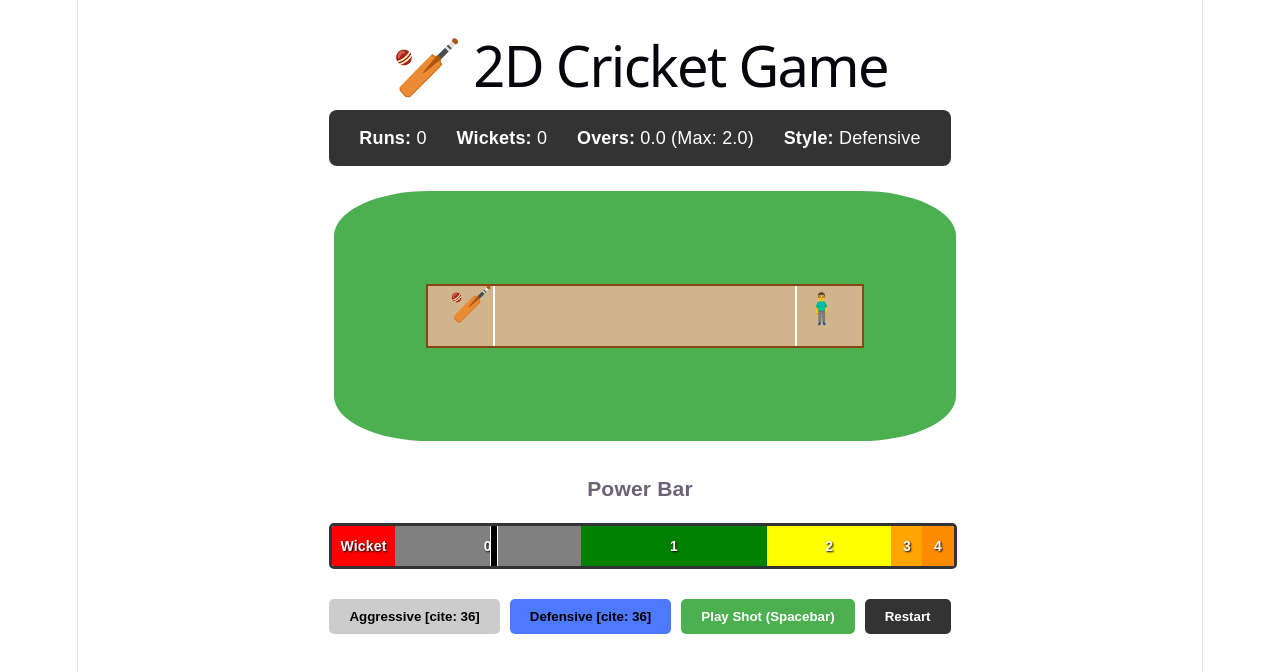
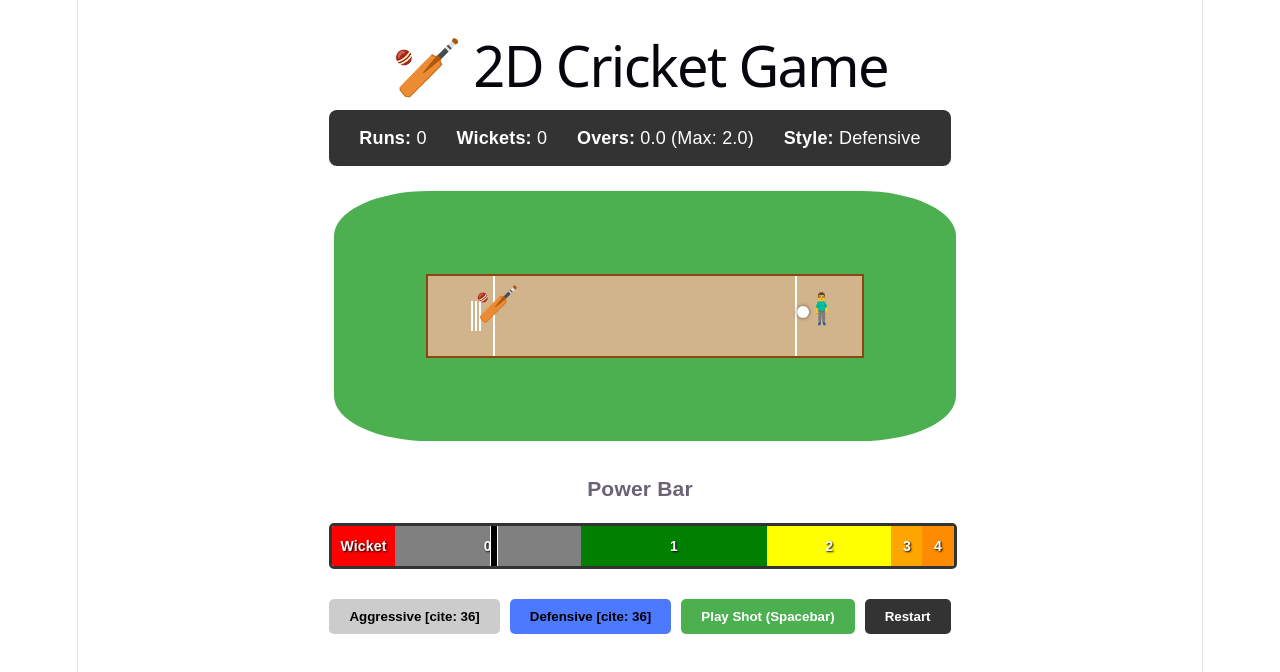
Before and after one commit to Harris-05/Web-Cricket-Game, a React (Vite) app: page / in a window 1280 px wide. Shown: the top 672 px of the page. Built offline with nearby package versions, Linux system fonts and the light colour scheme.

Commit message:
Game Board Aded Visuall IMporved game

```diff
--- a/src/App.jsx
+++ b/src/App.jsx
@@ -32,9 +32,10 @@ function App() {
   const [gameOver, setGameOver] = useState(false);
   const [lastAction, setLastAction] = useState("");
 
-  // Animation States
-  const [isAnimating, setIsAnimating] = useState(false);
-  const [isBatting, setIsBatting] = useState(false);
+  // Animation & Visual States [cite: 48, 49, 98]
+  const [animState, setAnimState] = useState("IDLE"); // IDLE, BOWLING, HITTING
+  const [currentOutcome, setCurrentOutcome] = useState(null);
+  const [bigText, setBigText] = useState("");
 
   const sliderDirection = useRef(1);
   const playButtonRef = useRef(null);
@@ -65,7 +66,7 @@ function App() {
     const handleKeyDown = (e) => {
       if (e.code === "Space") {
         e.preventDefault();
-        if (playButtonRef.current && !gameOver && !isAnimating) {
+        if (playButtonRef.current && !gameOver && animState === "IDLE") {
           playButtonRef.current.click();
         }
       }
@@ -73,12 +74,11 @@ function App() {
 
     window.addEventListener("keydown", handleKeyDown);
     return () => window.removeEventListener("keydown", handleKeyDown);
-  }, [gameOver, isAnimating]);
+  }, [gameOver, animState]);
 
   // Play Shot Logic
   const playShot = () => {
-    if (gameOver || isAnimating) return;
-    setIsAnimating(true); // Start the bowling animation
+    if (gameOver || animState !== "IDLE") return;
 
     const currentProbs = PROBABILITIES[style];
     let cumulativeProb = 0;
@@ -93,18 +93,35 @@ function App() {
       }
     }
 
-    // Trigger Batting Swing just before the ball reaches the batsman
+    setCurrentOutcome(result);
+    setAnimState("BOWLING");
+
+    // Phase 1: Ball reaches batsman
     setTimeout(() => {
-      setIsBatting(true);
+      setAnimState("HITTING");
+
+      // Phase 2: Ball travels to final position, then show result
+      setTimeout(() => {
+        showBigTextOverlay(result);
+        processOutcome(result);
+
+        // Phase 3: Reset for next ball
+        setTimeout(() => {
+          setBigText("");
+          setAnimState("IDLE");
+          setCurrentOutcome(null);
+        }, 1500);
+
+      }, 600);
     }, 400);
+  };
 
-    // End animation and process the result
-    setTimeout(() => {
-      setIsAnimating(false);
-      setIsBatting(false);
-      setLastAction(`Outcome: ${result}`);
-      processOutcome(result);
-    }, 700);
+  const showBigTextOverlay = (result) => {
+    if (result === "Wicket") setBigText("OUT!");
+    else if (result === "0") setBigText("DOT BALL");
+    else if (result === "4") setBigText("FOUR!");
+    else if (result === "6") setBigText("SIX!");
+    else setBigText(`${result} RUNS`);
   };
 
   const processOutcome = (result) => {
@@ -126,6 +143,8 @@ function App() {
     if (newBalls >= 12 || newWickets >= 2) {
       setGameOver(true);
       setLastAction(`Game Over! Final Score: ${newRuns}/${newWickets}`);
+    } else {
+      setLastAction(`Outcome: ${result}`);
     }
   };
 
@@ -138,9 +157,34 @@ function App() {
     setGameOver(false);
     setLastAction("");
     setSliderPos(0);
-    setIsAnimating(false);
-    setIsBatting(false);
+    setAnimState("IDLE");
+    setCurrentOutcome(null);
+    setBigText("");
   };
+
+  // Dynamic Ball CSS based on animation state
+  let ballLeft = "85%";
+  let ballTop = "30px";
+  let ballScale = 1;
+  let ballOpacity = gameOver ? 0 : 1;
+
+  if (animState === "BOWLING") {
+    ballLeft = "15%"; // Travels to batsman
+  } else if (animState === "HITTING") {
+    switch(currentOutcome) {
+      case "0": ballLeft = "20%"; ballTop = "40px"; break;
+      case "1": ballLeft = "30%"; ballTop = "50px"; break;
+      case "2": ballLeft = "50%"; ballTop = "5px"; break; // Top middle
+      case "3": ballLeft = "50%"; ballTop = "60px"; break; // Bottom middle
+      case "4": ballLeft = "95%"; ballTop = "40px"; break; // Grounded to boundary
+      case "6": ballLeft = "95%"; ballTop = "-10px"; ballScale = 2; break; // Flying high
+      case "Wicket": ballLeft = "8%"; ballTop = "30px"; break; // Goes past bat into wickets
+      default: break;
+    }
+  }
+
+  // Wicket falling logic
+  const wicketsFallen = animState === "HITTING" && currentOutcome === "Wicket";
 
   return (
     <div className="container" style={{ fontFamily: "sans-serif", padding: "20px", maxWidth: "800px", margin: "0 auto" }}>
@@ -154,12 +198,12 @@ function App() {
         <p><strong>Style:</strong> {style}</p>
       </div>
 
-      {/* 2D Cricket Ground Layout  */}
+      {/* 2D Cricket Ground Layout */}
       <div style={{
         width: "100%",
         height: "250px",
-        backgroundColor: "#4CAF50", // Grass Green
-        borderRadius: "100px / 50px", // Oval boundary look
+        backgroundColor: "#4CAF50",
+        borderRadius: "100px / 50px",
         position: "relative",
         border: "5px solid white",
         display: "flex",
@@ -167,48 +211,67 @@ function App() {
         justifyContent: "center",
         overflow: "hidden"
       }}>
+
+        {/* BIG TEXT OVERLAY */}
+        {bigText && (
+          <div style={{
+            position: "absolute", zIndex: 20,
+            color: currentOutcome === "Wicket" ? "#ff4d4d" : "white",
+            fontSize: "60px", fontWeight: "900", fontStyle: "italic",
+            textShadow: "3px 3px 0 #000, -1px -1px 0 #000, 1px -1px 0 #000, -1px 1px 0 #000, 1px 1px 0 #000",
+            animation: "popIn 0.3s ease-out"
+          }}>
+            {bigText}
+          </div>
+        )}
+
         {/* Pitch Area */}
         <div style={{
-          width: "70%",
-          height: "60px",
-          backgroundColor: "#d2b48c", // Pitch khaki/tan
-          border: "2px solid #8b4513",
-          position: "relative"
+          width: "70%", height: "80px", backgroundColor: "#d2b48c",
+          border: "2px solid #8b4513", position: "relative"
         }}>
           {/* Crease lines */}
           <div style={{ position: "absolute", left: "15%", top: "0", bottom: "0", borderLeft: "2px solid white" }} />
           <div style={{ position: "absolute", right: "15%", top: "0", bottom: "0", borderRight: "2px solid white" }} />
 
-          {/* Batsman & Bat  */}
+          {/* Wickets */}
           <div style={{
-            position: "absolute",
-            left: "5%",
-            top: "5px",
-            fontSize: "35px",
-            transform: isBatting ? "rotate(-60deg) translateX(-10px)" : "rotate(0deg)", // Batting Animation [cite: 49]
-            transition: "transform 0.15s ease-in-out",
-            zIndex: 2
+            position: "absolute", left: "10%", top: "25px", height: "30px", width: "10px",
+            display: "flex", justifyContent: "space-between",
+            transform: wicketsFallen ? "rotate(-75deg) translate(-10px, -5px)" : "rotate(0deg)",
+            transformOrigin: "bottom center",
+            transition: "transform 0.2s ease-in", zIndex: 1
+          }}>
+            <div style={{ width: "2px", height: "100%", backgroundColor: "white" }}></div>
+            <div style={{ width: "2px", height: "100%", backgroundColor: "white" }}></div>
+            <div style={{ width: "2px", height: "100%", backgroundColor: "white" }}></div>
+          </div>
+
+          {/* Batsman & Bat */}
+          <div style={{
+            position: "absolute", left: "11%", top: "15px", fontSize: "35px",
+            transform: (animState === "HITTING" && currentOutcome !== "Wicket") ? "rotate(-60deg) translateX(-10px)" : "rotate(0deg)",
+            transition: "transform 0.1s ease-in-out", zIndex: 2
           }}>
             🏏
           </div>
 
           {/* Bowler */}
-          <div style={{ position: "absolute", right: "5%", top: "10px", fontSize: "30px" }}>
+          <div style={{ position: "absolute", right: "5%", top: "20px", fontSize: "30px" }}>
             🧍‍♂️
           </div>
 
-          {/* Ball  */}
+          {/* Ball */}
           <div style={{
             position: "absolute",
-            top: "25px",
-            right: isAnimating ? "85%" : "15%", // Ball travels toward batsman [cite: 48]
-            width: "12px",
-            height: "12px",
-            backgroundColor: "white",
-            borderRadius: "50%",
-            boxShadow: "0 0 3px black",
-            transition: isAnimating ? "right 0.5s linear" : "none", // Smooth bowling animation
-            opacity: (isAnimating || gameOver) ? 1 : 0 // Hide ball when not bowling
+            left: ballLeft,
+            top: ballTop,
+            width: "12px", height: "12px",
+            backgroundColor: "white", borderRadius: "50%",
+            boxShadow: "0 0 4px rgba(0,0,0,0.5)",
+            transform: `scale(${ballScale})`,
+            transition: animState === "IDLE" ? "none" : "all 0.4s ease-out",
+            opacity: ballOpacity, zIndex: 5
           }} />
         </div>
       </div>
@@ -216,16 +279,13 @@ function App() {
       {/* Visual Power Bar [cite: 40, 43] */}
       <div style={{ margin: "30px 0", textAlign: "center" }}>
         <h3>Power Bar</h3>
-
         <div style={{
           position: "relative", width: "100%", height: "40px", display: "flex",
           border: "3px solid #333", borderRadius: "5px", overflow: "hidden", backgroundColor: "#eee"
         }}>
-          {/* Mapped Segments [cite: 44] */}
           {PROBABILITIES[style].map((segment, index) => (
             <div key={index} style={{
-              width: `${segment.prob * 100}%`,
-              backgroundColor: segment.color,
+              width: `${segment.prob * 100}%`, backgroundColor: segment.color,
               display: "flex", alignItems: "center", justifyContent: "center",
               color: "white", fontWeight: "bold", fontSize: "14px", textShadow: "1px 1px 2px black"
             }}>
@@ -249,14 +309,14 @@ function App() {
       <div className="controls" style={{ display: "flex", justifyContent: "center", gap: "10px", flexWrap: "wrap" }}>
         <button
           onClick={() => setStyle("Aggressive")}
-          disabled={gameOver || isAnimating}
+          disabled={gameOver || animState !== "IDLE"}
           style={{ padding: "10px 20px", backgroundColor: style === "Aggressive" ? "#ff4d4d" : "#ccc", border: "none", borderRadius: "5px", cursor: "pointer", fontWeight: "bold" }}
         >
           Aggressive [cite: 36]
         </button>
         <button
           onClick={() => setStyle("Defensive")}
-          disabled={gameOver || isAnimating}
+          disabled={gameOver || animState !== "IDLE"}
           style={{ padding: "10px 20px", backgroundColor: style === "Defensive" ? "#4d79ff" : "#ccc", border: "none", borderRadius: "5px", cursor: "pointer", fontWeight: "bold" }}
         >
           Defensive [cite: 36]
@@ -264,7 +324,7 @@ function App() {
         <button
           ref={playButtonRef}
           onClick={playShot}
-          disabled={gameOver || isAnimating}
+          disabled={gameOver || animState !== "IDLE"}
           style={{ padding: "10px 20px", backgroundColor: "#4CAF50", color: "white", border: "none", borderRadius: "5px", cursor: "pointer", fontWeight: "bold" }}
         >
           Play Shot (Spacebar)
@@ -276,6 +336,15 @@ function App() {
           Restart
         </button>
       </div>
+
+      {/* Optional CSS block for keyframe animations (can be put in a regular CSS file) */}
+      <style>{`
+        @keyframes popIn {
+          0% { transform: scale(0.5); opacity: 0; }
+          80% { transform: scale(1.1); opacity: 1; }
+          100% { transform: scale(1); opacity: 1; }
+        }
+      `}</style>
     </div>
   );
 }
```
